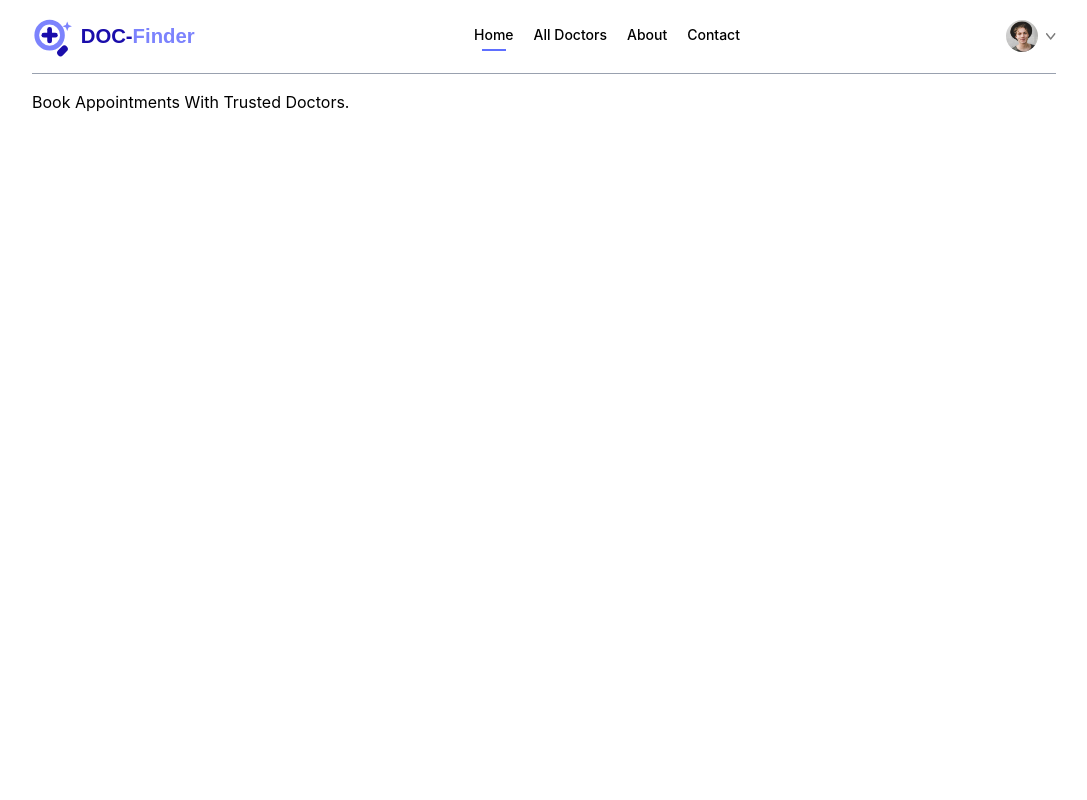
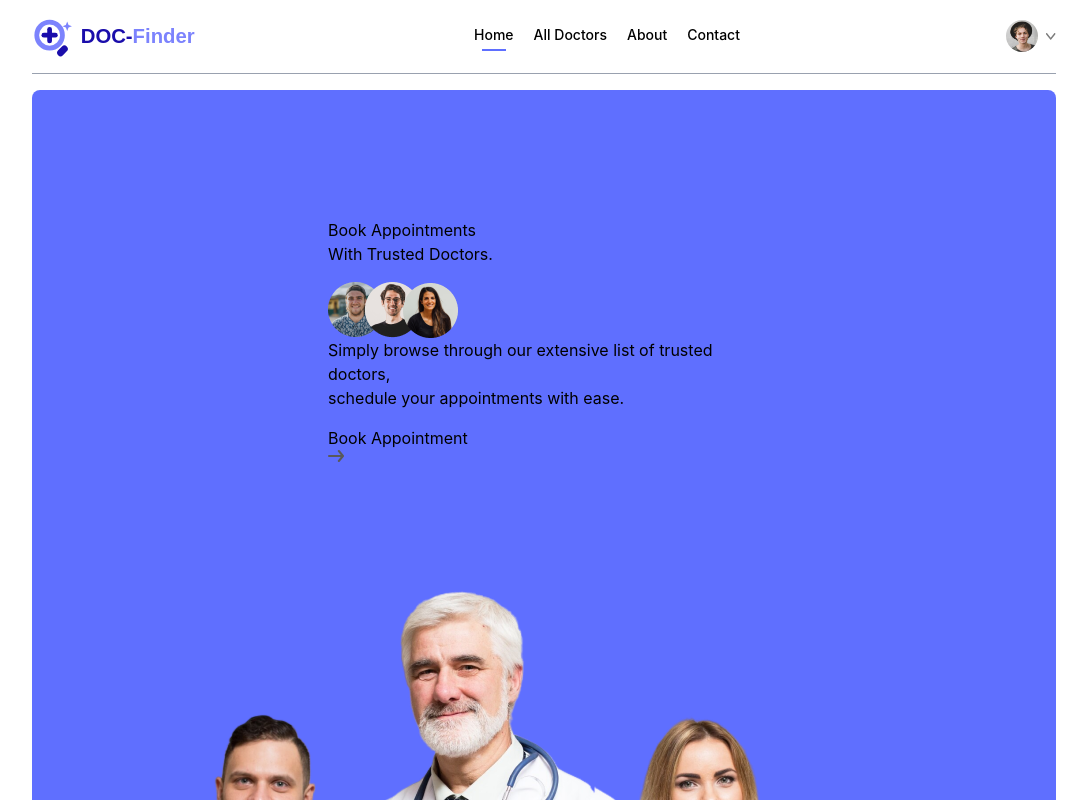
Before and after one commit to HarisShahnawaz/DOC-Finder, a React (Vite) app in the folder frontend/: page / in a window 1280 px wide. Shown: the top 800 px of the page, without its empty margins (96-1183 px from the left). Built offline with nearby package versions, Linux system fonts and the light colour scheme.

Commit message:
edit header

```diff
--- a/frontend/src/components/Header.jsx
+++ b/frontend/src/components/Header.jsx
@@ -1,18 +1,26 @@
 import React from 'react'
+import { assets } from '../assets/assets_frontend/assets'
 
 const Header = () => {
   return (
-    <div>
+    <div className='flex flex-col md:flex-row flex-wrap  bg-primary px-6 md:px-10 lg:px-20 rounded-lg'>
         {/*--------left side --------- */}
-       <div>
+       <div className='md:w-1/2 flex flex-col items-start justify-center gap-4 py-10 m-auto md:py-[10vw] md:mb-[-30px]'>
         <p>
-            Book Appointments With Trusted Doctors.
+            Book Appointments <br /> With Trusted Doctors.
         </p>
+        <div>
+            <img src={assets.group_profiles} alt="" />
+            <p>Simply browse through our extensive list of trusted doctors, <br />  schedule your appointments with ease.</p>
+        </div>
+        <a href="">
+            Book Appointment <img src={assets.arrow_icon} alt="" />
+        </a>
        </div>
 
          {/*--------right side --------- */}
          <div>
-
+          <img src={assets.header_img} alt="" />
          </div>
 
     </div>
```
